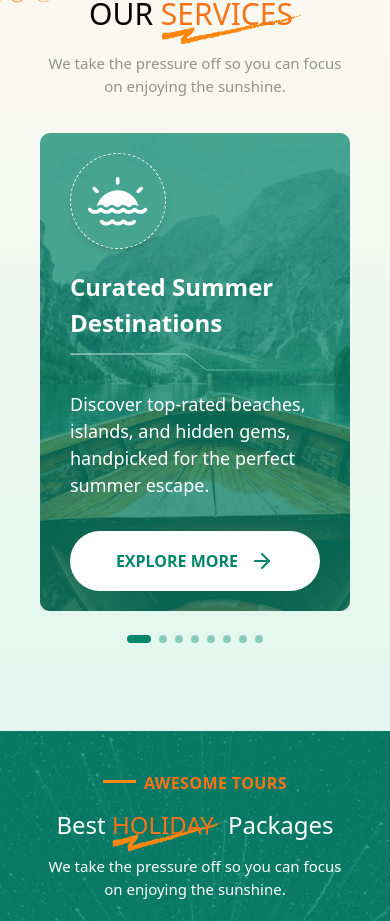
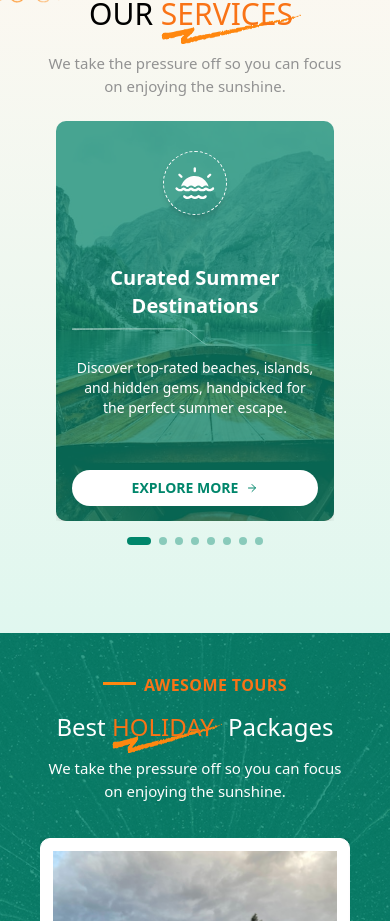
Before and after one commit to Alphamaaz/SUMMER-TRAVELING-WEB, a React (Vite) app: page / in a window 390 px wide. Shown: the part 1920-2841 px from the top of the page. Built offline with nearby package versions, Linux system fonts and the light colour scheme.

Commit message:
services card responsiveness solved

```diff
--- a/src/components/Offer.jsx
+++ b/src/components/Offer.jsx
@@ -72,7 +72,7 @@ const Offer = () => {
           {/* Center Discount Badge */}
           <div className="absolute top-1/2 left-1/2 -translate-x-1/2 -translate-y-1/2 bg-green-700 text-white w-20 h-20 sm:w-28 sm:h-28 md:w-[134px] md:h-[134px] rounded-full flex items-center justify-center z-10">
             <div className="rotation flex justify-center items-center relative">
-              <span className="absolute text-xs sm:text-sm md:text-[18px] font-[400] top-4 sm:top-6 md:top-7 right-4 sm:right-6 md:right-8">
+              <span className="absolute text-xs sm:text-sm md:text-[18px] font-[400] top-[-6px] sm:top-6 md:top-7 right-2 sm:right-6 md:right-8">
                 %
               </span>
               <div className="flex gap-1 sm:gap-2 items-center justify-center">
--- a/src/components/Services.jsx
+++ b/src/components/Services.jsx
@@ -89,72 +89,83 @@ const Services = () => {
           We take the pressure off so you can focus on enjoying the sunshine.
         </p>
       </div>
-      <div className="pb-10">
+      <div className="pb-10 px-4 sm:px-6 lg:px-[70px]">
         <CustomCursor active={cursorActive} />
         <Swiper
           modules={[Pagination]}
-          spaceBetween={30}
+          spaceBetween={20} // Reduced space on mobile
           pagination={{
             el: ".custom-swiper-pagination",
             clickable: true,
           }}
-          slidesPerView={1} // 1 slide on mobile
+          slidesPerView={1}
           breakpoints={{
             640: {
-              slidesPerView: 2, // 2 slides on tablet
-              spaceBetween: 12,
+              slidesPerView: 2,
+              spaceBetween: 24,
             },
             1024: {
-              slidesPerView: 3, // 3 slides on desktop
-              spaceBetween: 16,
+              slidesPerView: 3,
+              spaceBetween: 30,
+            },
+            1280: {
+              slidesPerView: 3,
+              spaceBetween: 40,
             },
           }}
-          className="px-[70px] mt-9"
+          className="mt-6 sm:mt-9"
         >
           {services.map((service, index) => (
             <SwiperSlide key={index}>
               <div
-                className="relative rounded-[10px] overflow-hidden shadow-lg group h-full"
+                className="relative rounded-[10px] overflow-hidden shadow-lg group h-[400px] sm:h-[450px]"
                 style={{
                   backgroundImage: `url(${service.image})`,
                   backgroundSize: "cover",
                   backgroundPosition: "center",
+                  minHeight: "400px", // Ensure minimum height on mobile
                 }}
                 onMouseEnter={() => setCursorActive(true)}
                 onMouseLeave={() => setCursorActive(false)}
               >
                 <div className="absolute inset-0 bg-[#00866BB2] bg-opacity-30 transition duration-500 group-hover:bg-[#FF870F] group-hover:bg-opacity-[0.7]" />
 
-                <div className="relative z-10 text-white px-[30px] py-[20px] flex flex-col justify-between h-full">
-                  <div className="w-24 h-24 border border-dashed border-white rounded-full flex items-center justify-center shadow-md">
+                <div className="relative z-10 text-white px-4 sm:px-6 lg:px-[30px] pt-[30px] pb-[15px] sm:py-5 lg:py-[20px] flex flex-col justify-between h-full">
+                  <div className="w-16 h-16 sm:w-20 sm:h-20 lg:w-24 lg:h-24 border border-dashed border-white rounded-full flex items-center justify-center shadow-md mx-auto lg:mx-0">
                     <img
                       src={service.icon}
                       alt="icon"
-                      className="h-[50px] w-[60px]"
+                      className="h-8 w-10 sm:h-10 sm:w-12 lg:h-[50px] lg:w-[60px]"
                     />
                   </div>
 
-                  <div>
-                    <h3 className="text-[24px] font-[600] mt-5">
+                  <div className="text-center lg:text-left">
+                    <h3 className="text-xl sm:text-2xl lg:text-[24px] font-[600] mt-3 sm:mt-4 lg:mt-5">
                       {service.title}
                     </h3>
-                    <img src={curve} alt="curve" className="my-3 w-[275px]" />
-                    <p className="text-[18px] mt-5">{service.description}</p>
+                    <img
+                      src={curve}
+                      alt="curve"
+                      className="my-2 sm:my-3 w-full max-w-[275px] mx-auto lg:mx-0"
+                    />
+                    <p className="text-sm sm:text-base lg:text-[18px] mt-3 sm:mt-4 lg:mt-5">
+                      {service.description}
+                    </p>
                   </div>
 
                   <a
                     href="#"
-                    className="flex gap-3 justify-center items-center text-[16px] text-[#00866B] font-[600] inline-block bg-white rounded-full px-4 py-[18px] hover:bg-[#FF870F] transition-colors mt-8"
+                    className="flex gap-2 sm:gap-3 justify-center items-center text-sm sm:text-base lg:text-[16px] text-[#00866B] font-[600]  bg-white rounded-full px-3 sm:px-4 py-2 sm:py-3 lg:py-[18px] hover:bg-[#FF870F] transition-colors mt-4 sm:mt-6 lg:mt-8  lg:mx-0"
                   >
-                    EXPLORE MORE <ArrowRight />
+                    EXPLORE MORE{" "}
+                    <ArrowRight className="w-3 h-3 sm:w-4 sm:h-4" />
                   </a>
                 </div>
               </div>
             </SwiperSlide>
           ))}
-          {/* Dot pagination container */}
         </Swiper>
-        <div className="custom-swiper-pagination mt-6 flex justify-center"></div>
+        <div className="custom-swiper-pagination mt-4 sm:mt-6 flex justify-center"></div>
       </div>
 
       <img
```
